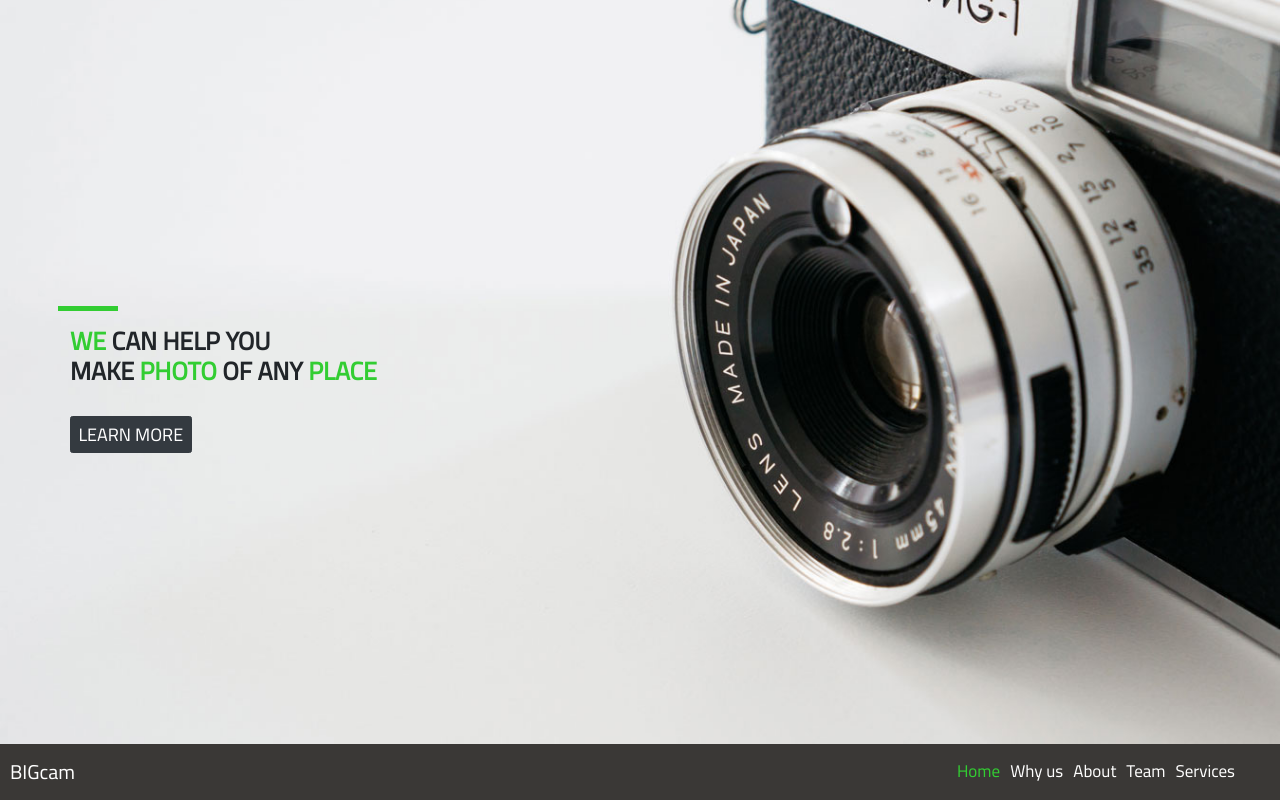
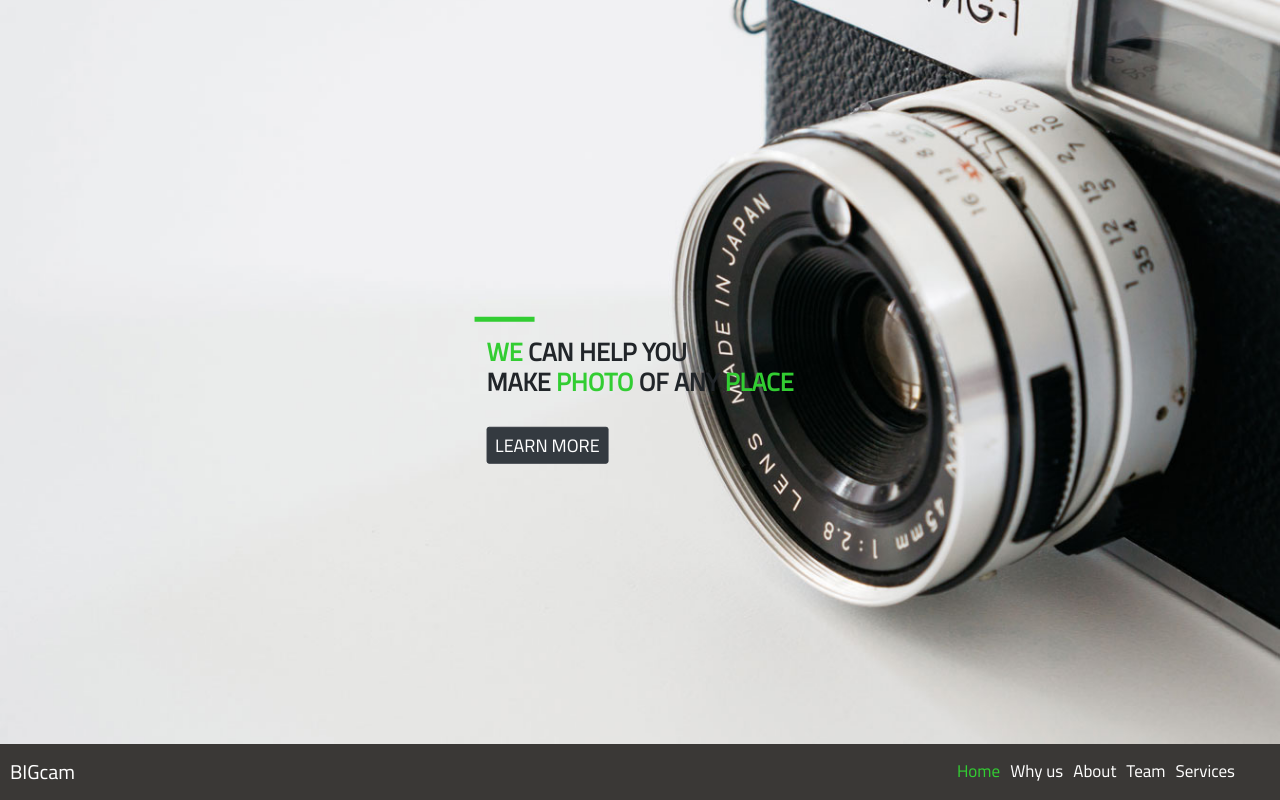
Before and after one commit to saver711/picture, a plain HTML site: page index.html in a window 1280 px wide. Shown: the top 800 px of the page. Drawn offline with nearby package versions, Linux system fonts and the light colour scheme; a script that the page names is missing.

Commit message:
Update style.css

```diff
--- a/css/style.css
+++ b/css/style.css
@@ -56,8 +56,10 @@ header{
     padding: 27rem 0 0;
 }
 .title{
-    position: relative;
-    top: 7vh;
+    position: absolute;
+    top: 50%;
+    left: 50%;
+    transform: translate(-50%, -50%);
 
 }
 .btn{
```
